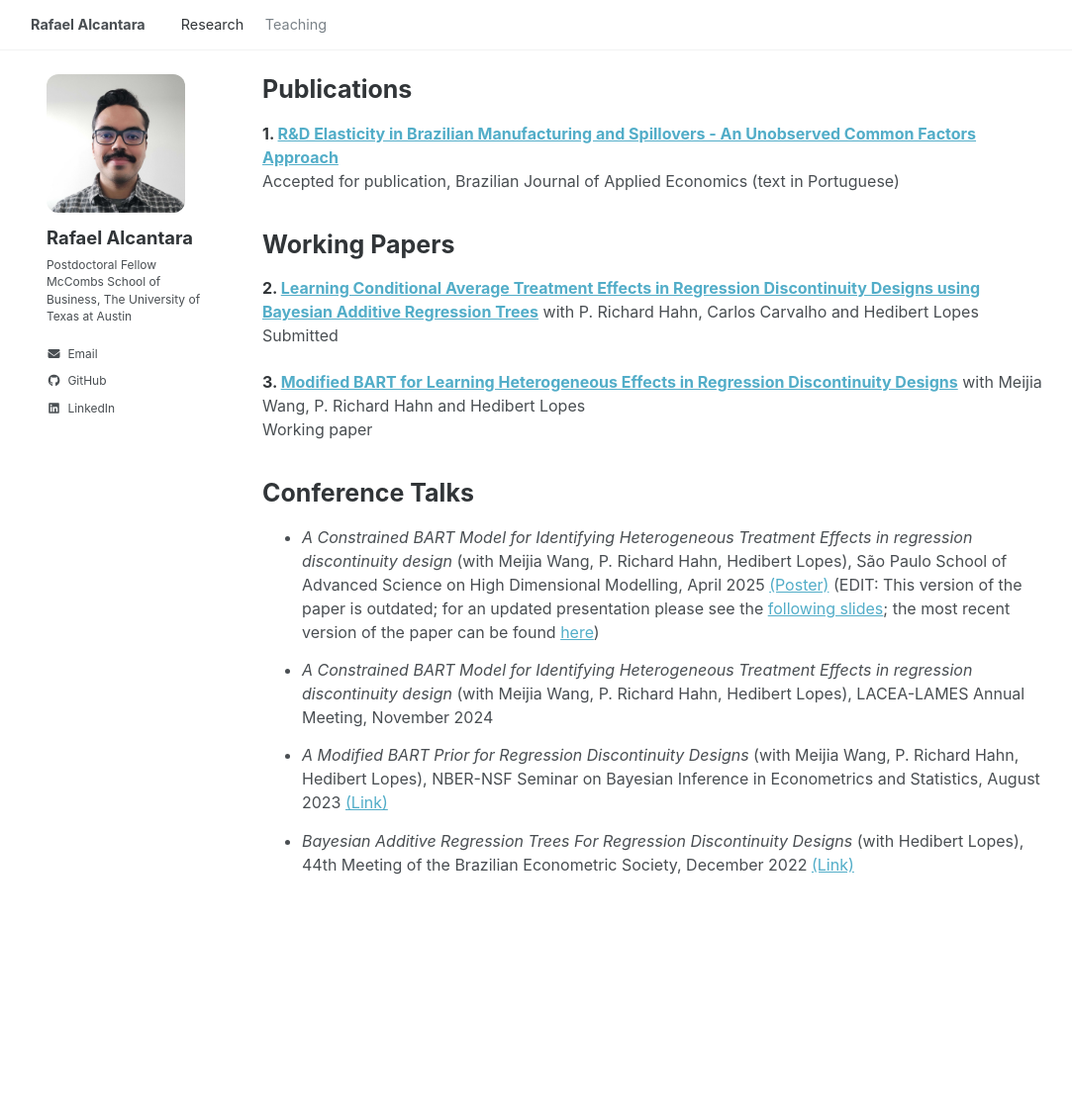
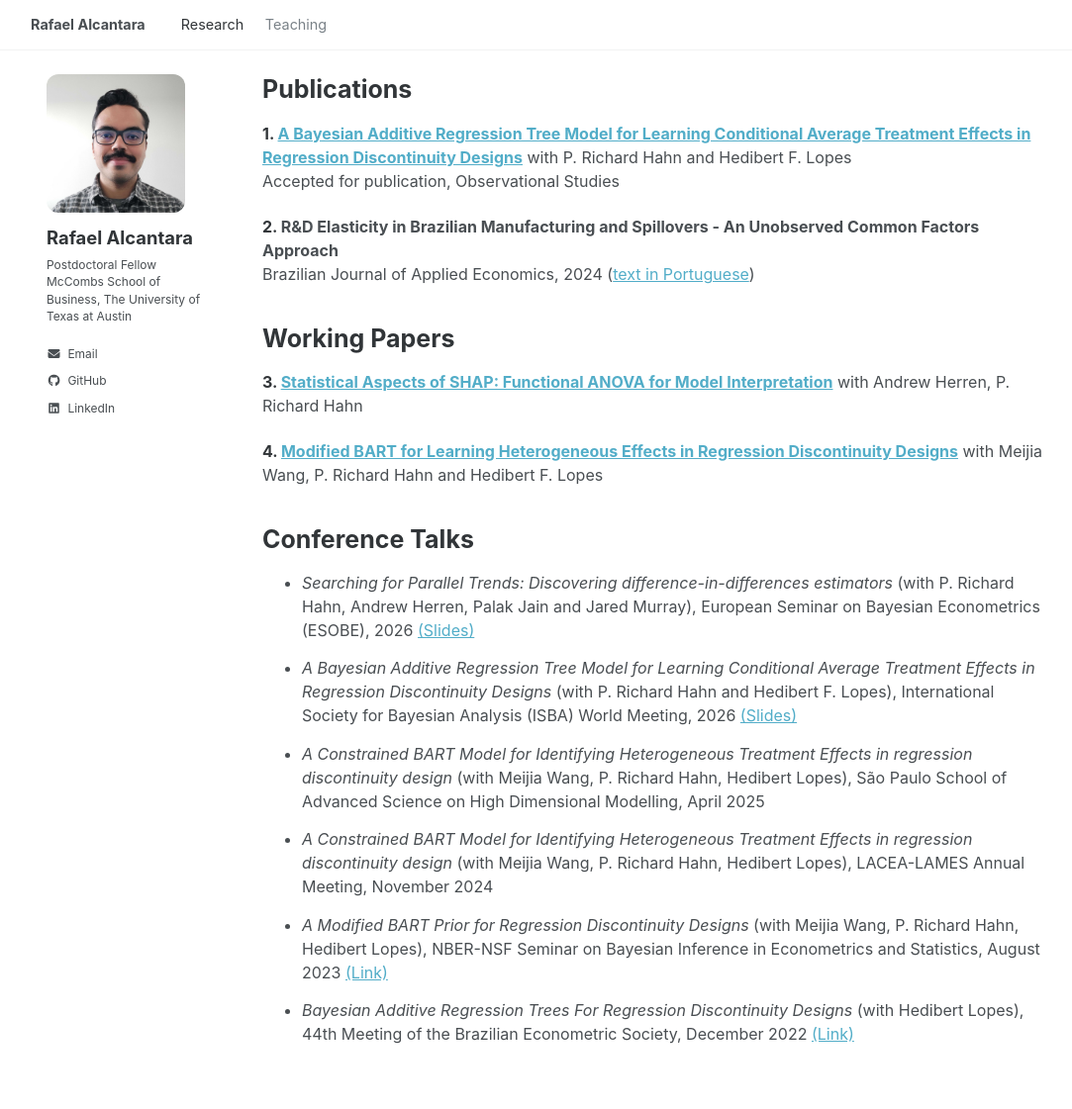
Before and after one commit to rafaelcalcantara/rafaelcalcantara.github.io, a Jekyll site: the page built from research.md, in a window 1280 px wide. Shown: the whole page at 99% size, without its empty margins (89-1172 px from the left). Built offline with Jekyll 4.4.1, drawn with Linux system fonts in a browser that asks for light colours; before the commit the page ends 950 px from its top, so only the background shows below that.

Commit message:
Update research page with new publications and 2026 talks
Adds the Observational Studies paper, the SHAP working paper, and the
ESOBE and ISBA 2026 talks with their slides.

Co-Authored-By: Claude Opus 5.5 <noreply@anthropic.com>

```diff
--- a/research.md
+++ b/research.md
@@ -6,20 +6,23 @@ permalink: /research/
 
 ## Publications
 
-1. **[R&D Elasticity in Brazilian Manufacturing and Spillovers - An Unobserved Common Factors Approach](/docs/masters.pdf)**\\
-   Accepted for publication, Brazilian Journal of Applied Economics (text in Portuguese)
+1. **[A Bayesian Additive Regression Tree Model for Learning Conditional Average Treatment Effects in Regression Discontinuity Designs](https://arxiv.org/abs/2503.00326)** with P. Richard Hahn and Hedibert F. Lopes\\
+   Accepted for publication, Observational Studies
+
+1. **R&D Elasticity in Brazilian Manufacturing and Spillovers - An Unobserved Common Factors Approach**\\
+   Brazilian Journal of Applied Economics, 2024 ([text in Portuguese](https://revistas.usp.br/ecoa/pt_BR/article/view/190655/214830))
 
 ## Working Papers
 
-1. **[Learning Conditional Average Treatment Effects in Regression Discontinuity Designs using Bayesian Additive Regression Trees](https://arxiv.org/abs/2503.00326)** with P. Richard Hahn, Carlos Carvalho and Hedibert Lopes\\
-   Submitted
+1. **[Statistical Aspects of SHAP: Functional ANOVA for Model Interpretation](https://arxiv.org/abs/2208.09970)** with Andrew Herren, P. Richard Hahn
 
-1. **[Modified BART for Learning Heterogeneous Effects in Regression Discontinuity Designs](https://arxiv.org/abs/2407.14365)** with Meijia Wang, P. Richard Hahn and Hedibert Lopes\\
-   Working paper
+1. **[Modified BART for Learning Heterogeneous Effects in Regression Discontinuity Designs](https://arxiv.org/abs/2407.14365)** with Meijia Wang, P. Richard Hahn and Hedibert F. Lopes
 
 ## Conference Talks
 
-- _A Constrained BART Model for Identifying Heterogeneous Treatment Effects in regression discontinuity design_ (with Meijia Wang, P. Richard Hahn, Hedibert Lopes), São Paulo School of Advanced Science on High Dimensional Modelling, April 2025 [(Poster)](https://drive.google.com/file/d/1BAp0wKB0LGFc6SDapdUxiMxlWpMcFSox/view) (EDIT: This version of the paper is outdated; for an updated presentation please see the [following slides](/docs/rdd_slides.pdf); the most recent version of the paper can be found [here](https://arxiv.org/abs/2503.00326))
+- _Searching for Parallel Trends: Discovering difference-in-differences estimators_ (with P. Richard Hahn, Andrew Herren, Palak Jain and Jared Murray), European Seminar on Bayesian Econometrics (ESOBE), 2026 [(Slides)](/docs/ESOBE_2026.pdf)
+- _A Bayesian Additive Regression Tree Model for Learning Conditional Average Treatment Effects in Regression Discontinuity Designs_ (with P. Richard Hahn and Hedibert F. Lopes), International Society for Bayesian Analysis (ISBA) World Meeting, 2026 [(Slides)](/docs/BARDDT%20-%20ISBA%202026.pdf)
+- _A Constrained BART Model for Identifying Heterogeneous Treatment Effects in regression discontinuity design_ (with Meijia Wang, P. Richard Hahn, Hedibert Lopes), São Paulo School of Advanced Science on High Dimensional Modelling, April 2025
 - _A Constrained BART Model for Identifying Heterogeneous Treatment Effects in regression discontinuity design_ (with Meijia Wang, P. Richard Hahn, Hedibert Lopes), LACEA-LAMES Annual Meeting, November 2024
 - _A Modified BART Prior for Regression Discontinuity Designs_ (with Meijia Wang, P. Richard Hahn, Hedibert Lopes), NBER-NSF Seminar on Bayesian Inference in Econometrics and Statistics, August 2023 [(Link)](https://event.olin.wustl.edu/sbies)
 - _Bayesian Additive Regression Trees For Regression Discontinuity Designs_ (with Hedibert Lopes), 44th Meeting of the Brazilian Econometric Society, December 2022 [(Link)](https://doity.com.br/anais/44ebe)
```
Also changed, not shown: 2 other files.
